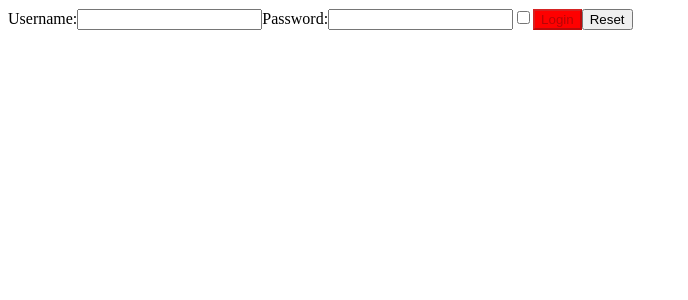
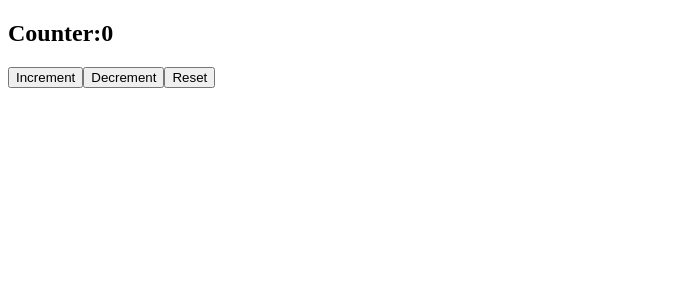
Before and after one commit to MuciFrancesco/react-exercises, a React (Create React App) app: page / in a window 1280 px wide. Shown: the top 300 px of the page, without its empty margins (0-688 px from the left). Built offline with nearby package versions, Linux system fonts and the light colour scheme.

Commit message:
useEffect-01

```diff
--- a/src/App.js
+++ b/src/App.js
@@ -1,11 +1,14 @@
 import React from "react";
-import Login from "./Login";
+import Counter from "./Counter";
 
 function App() {
+  const onCounterChange = (counter) => {
+    console.log(`the counter is now${counter}`);
+  };
   return (
     <div className='App'>
       <>
-        <Login />
+        <Counter onCounterChange={onCounterChange} />
       </>
     </div>
   );
--- a/src/Counter.js
+++ b/src/Counter.js
@@ -1,12 +1,7 @@
-import React, { useState, useEffect, useCallback } from "react";
+import React, { useState, useCallback, useEffect } from "react";
 
-function Counter() {
+function Counter({ onCounterChange }) {
   const [counter, setCounter] = useState(0);
-
-  useEffect(() => {
-    console.log(`the counter is now${counter}`);
-  }, [counter]);
-
   const counterIncrement = useCallback(() => {
     setCounter(counter + 1);
   }, [counter]);
@@ -18,7 +13,9 @@ function Counter() {
   const counterReset = () => {
     setCounter(0);
   };
-
+  useEffect(() => {
+    onCounterChange(counter);
+  }, [counter]);
   return (
     <div>
       <h2>Counter:{counter}</h2>
```
